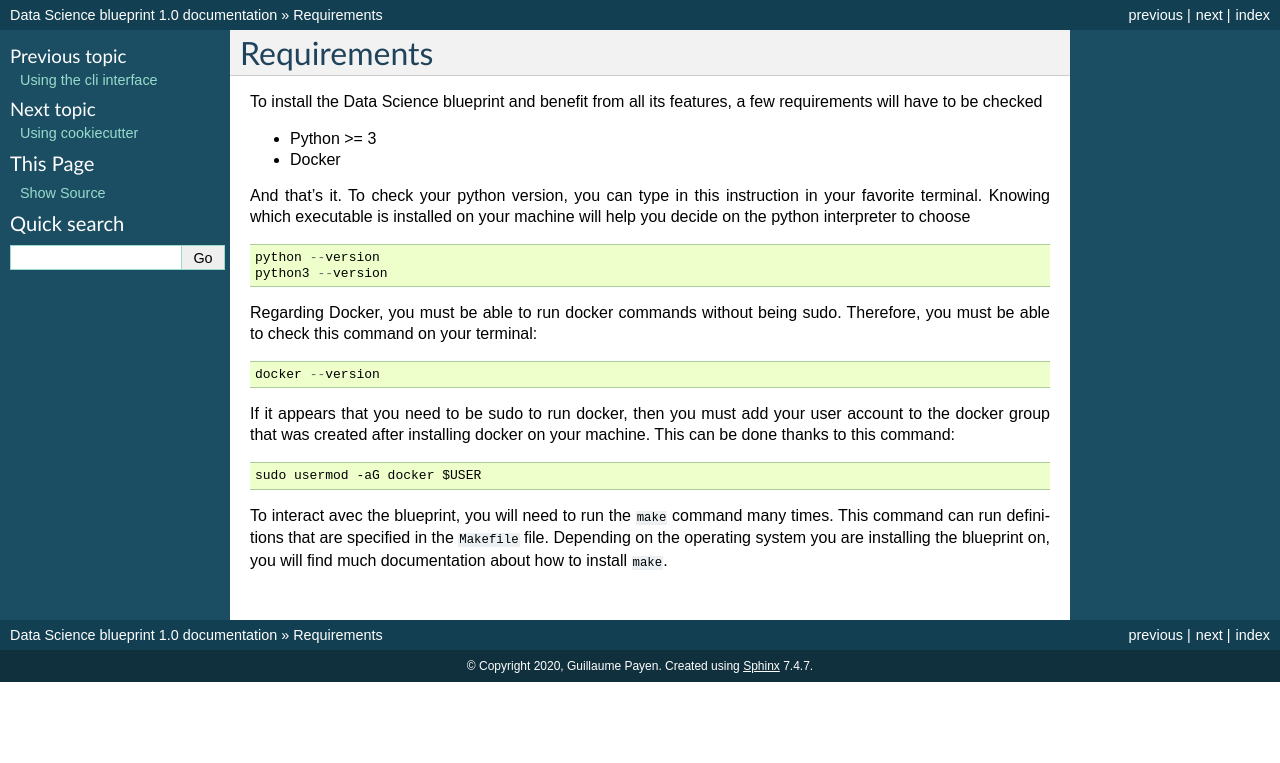
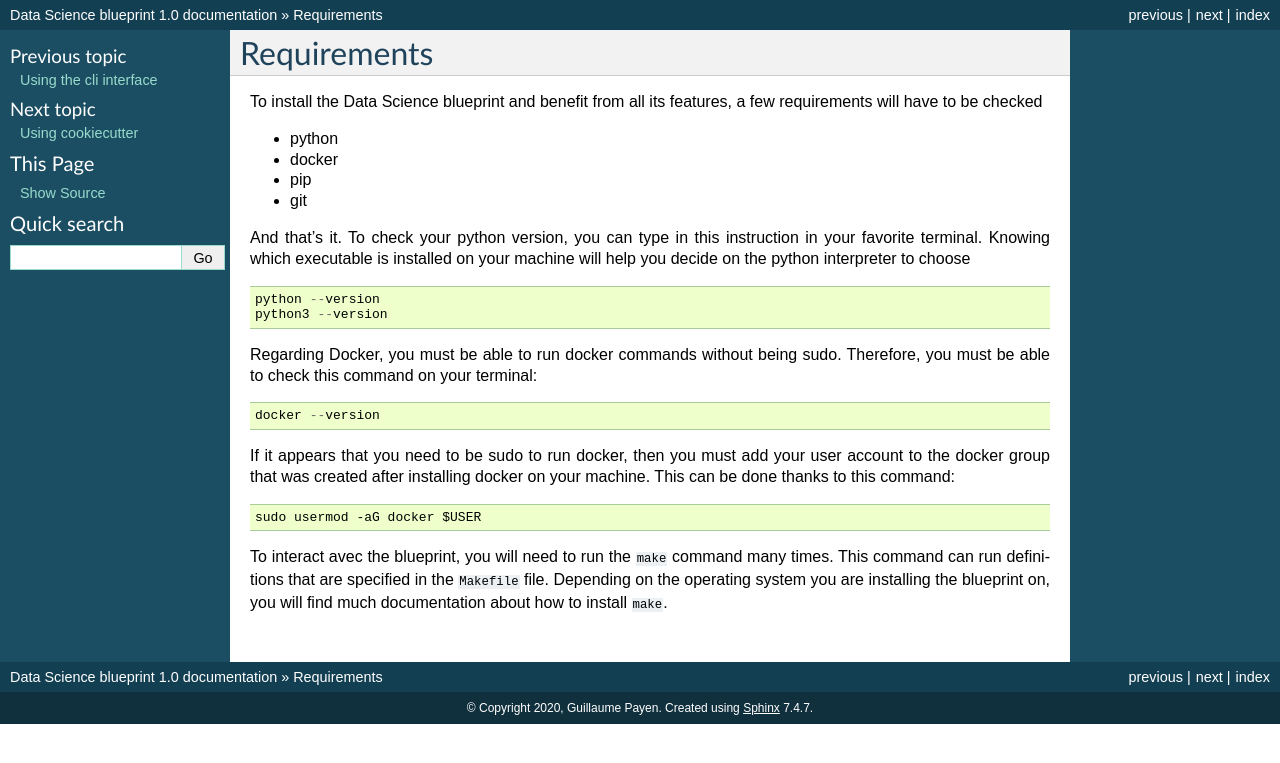
Before and after one commit to mysketches/data-science-blueprint, a Sphinx documentation site: the page built from docs/source/installation/requirements.rst, in a window 1280 px wide. Shown: the top 763 px of the page. Built offline with Sphinx 7.4.7, drawn with Linux system fonts in a browser that asks for light colours; pages that are not in the unit, such as notebooks, are missing from menus.

Commit message:
Documentation

```diff
--- a/docs/source/installation/requirements.rst
+++ b/docs/source/installation/requirements.rst
@@ -3,8 +3,10 @@ Requirements
 
 To install the Data Science blueprint and benefit from all its features, a few requirements will have to be checked
 
-- Python >= 3
-- Docker
+- python
+- docker
+- pip
+- git
 
 And that's it. To check your python version, you can type in this instruction in your favorite terminal.
 Knowing which executable is installed on your machine will help you decide on the python interpreter to choose ::
```
Also changed, not shown: docs/source/installation/installation.rst (+6 -1 lines).
